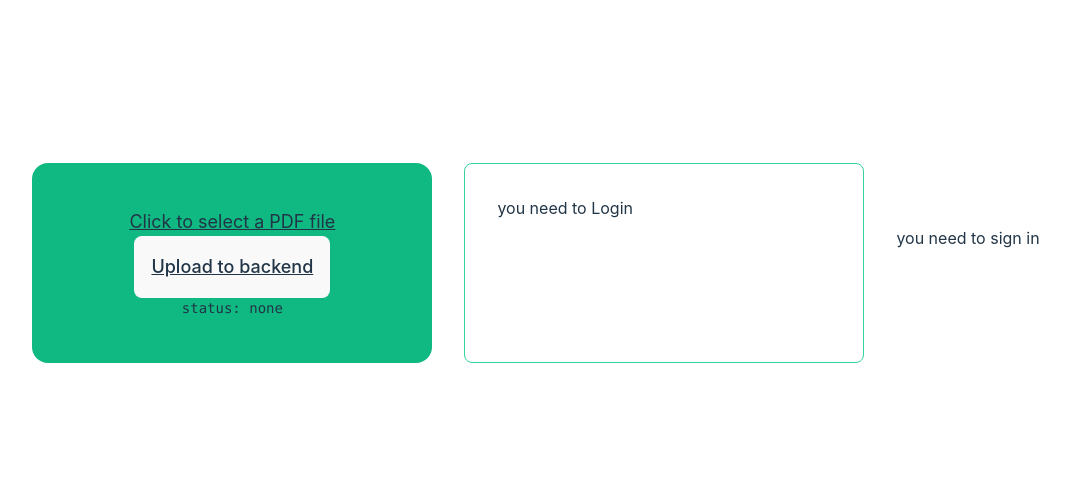
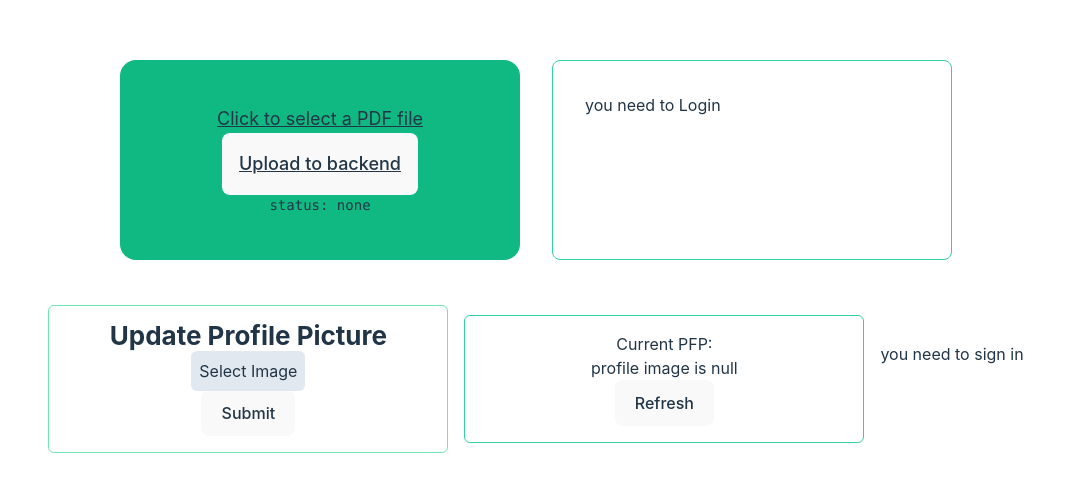
Before and after one commit to techskillsync/skillsync-suprema, a React (Vite) app in the folder skillsync-client/: page /interface in a window 1280 px wide. Shown: the part 137-628 px from the top of the page, without its empty margins (104-1174 px from the left). Built offline with nearby package versions, Linux system fonts and the light colour scheme.

Commit message:
Added profile picture support

```diff
--- /dev/null
+++ b/skillsync-client/src/components/arman/Avatar.jsx
@@ -0,0 +1,49 @@
+import { useEffect, useState } from 'react'
+import supabase from '../../supabase/supabaseClient'
+
+function Avatar() {
+    const [session, setSession] = useState(null)
+    const [avatarUrl, setAvatarUrl] = useState(null)
+
+    async function getAvatar() {
+
+        if (!session) { return }
+
+        const { user } = session
+
+        const { data, error } = await supabase
+            .from('user_profiles')
+            .select(`avatar_url`)
+            .eq('id', user.id)
+            .single()
+
+        const { data: image, error: downloadError } = await supabase.storage.from('avatars').download(data.avatar_url)
+        if (downloadError) { console.error(downloadError.message) }
+        const url = URL.createObjectURL(image)
+        setAvatarUrl(url)
+    }
+
+    useEffect(() => {
+        supabase.auth.getSession().then(({ data: { session } }) => {
+            setSession(session)
+        })
+
+        supabase.auth.onAuthStateChange((_event, session) => {
+            setSession(session)
+        })
+    }, [])
+
+    useEffect(() => {
+            getAvatar()
+    }, [session])
+
+    return(
+        <div className="border w-[400px] border-emerald-400 p-4 rounded-md flex flex-col items-center justify-center">
+            <h3>Current PFP: </h3>
+            {avatarUrl ? <img src={avatarUrl} /> : <>profile image is null</>}
+            <button onClick={getAvatar}>Refresh</button>
+        </div>
+    )
+}
+
+export default Avatar
--- a/skillsync-client/src/components/arman/Interface.jsx
+++ b/skillsync-client/src/components/arman/Interface.jsx
@@ -1,27 +1,8 @@
 import PdfResumeUpload from './pdfResumeUpload'
 import UserData from './UserData'
 import ProfileInfo from './UserProfile'
-
-/*
-User needs:
- - Location
- - Name
- - Email
- - School
- - Grad Year
- - Program + Specialization
- - Industry
- - Work Experience
- - SkillSets
- - LinkedIN
- - GitHub
- - PlumProfile
- - Work Eligibility
- - Date of birth
- - Gender + Race
- - Profile Pic
-
-*/
+import UpdateAvatar from './UpdateAvatar'
+import Avatar from './Avatar'
 
 function Interface() {
     return (
@@ -33,6 +14,12 @@ function Interface() {
                 <UserData />
             </div>
             <div className="m-4">
+                <UpdateAvatar />
+            </div>
+            <div>
+                <Avatar />
+            </div>
+            <div className="m-4">
                 <ProfileInfo />
             </div>
         </div>
--- /dev/null
+++ b/skillsync-client/src/components/arman/UpdateAvatar.jsx
@@ -0,0 +1,73 @@
+import { useEffect, useState } from "react";
+import supabase from "../../supabase/supabaseClient";
+
+function UpdateAvater() {
+    const [session, setSession] = useState(null)
+    const [image, setImage] = useState(null)
+    const [imageURL, setImageURL] = useState(null)
+
+    useEffect(() => {
+        // Set session variable
+        supabase.auth.getSession().then(({ data: { session } }) => { setSession(session) })
+        supabase.auth.onAuthStateChange((_event, session) => { setSession(session) })
+
+    }, [])
+
+    function handleImageUpdate(event) {
+        const file = event.target.files[0]
+        setImage(file)
+        setImageURL(URL.createObjectURL(file))
+    }
+
+
+    async function updateProfile(event) {
+        event.preventDefault()
+
+        if (!image) {
+            console.error('You must select an image to upload.')
+            return
+        }
+
+        const { user } = session
+
+        const fileExtension = image.name.split('.').pop()
+        const fileName = `${Math.random()}.${fileExtension}`
+
+        const updates = {
+            id: user.id,
+            avatar_url: fileName
+        }
+
+        try {
+            // First upload the avatar to supabase storage
+            const { upload_error } = await supabase.storage.from('avatars').upload(fileName, image)
+            if (upload_error) { throw upload_error }
+
+            // Then update the user profile to link to the image
+            const { error } = await supabase.from('user_profiles').upsert(updates)
+            if (error) { throw error }
+
+
+        } catch (error) {
+            console.error('Error - ' + error.message)
+        }
+    }
+
+    return (
+        <form onSubmit={updateProfile} className="w-[400px] border border-emerald-300 flex flex-col items-center justify-center rounded-md p-4">
+            <h1 className="text-[26px] font-bold">Update Profile Picture</h1>
+            <label htmlFor="single" className="p-2 bg-slate-200 rounded-md">Select Image</label>
+            <input
+                style={{ visibility: 'hidden', position: 'absolute' }}
+                type="file"
+                id="single"
+                accept="image/*"
+                onChange={handleImageUpdate}
+            />
+            {imageURL ? <img src={imageURL} alt='avatar' /> : <></> }
+            <button type="submit">Submit</button>
+        </form>
+    )
+}
+
+export default UpdateAvater
--- a/skillsync-client/src/components/arman/UserData.jsx
+++ b/skillsync-client/src/components/arman/UserData.jsx
@@ -15,8 +15,6 @@ function StoredData() {
         })
     }, [])
 
-    console.log(session)
-
     return (
         <div className="w-[400px] h-[200px] border border-emerald-400 text-left rounded-lg p-8 overflow-scroll">
             {!session ? <>you need to Login</> :
--- a/skillsync-client/src/components/arman/UserProfile.jsx
+++ b/skillsync-client/src/components/arman/UserProfile.jsx
@@ -1,6 +1,5 @@
 import { useState, useEffect } from 'react'
 import supabase from '../../supabase/supabaseClient'
-import { NavigatorLockAcquireTimeoutError } from '@supabase/supabase-js'
 
 function DisplayUserData({ session }) {
 	const [loading, setLoading] = useState(true)
@@ -95,7 +94,7 @@ function DisplayUserData({ session }) {
 	}
 
 	return (
-		<form onSubmit={updateProfile} className="form-widget border border-emerald-300 rounded-md">
+		<form onSubmit={updateProfile} className="form-widget border border-emerald-300 rounded-md p-2">
 			<div>
 				<label htmlFor="email">Email</label>
 				<input id="email" type="text" value={session.user.email} disabled className="bg-slate-200 rounded-md px-2 m-2"/>
```
